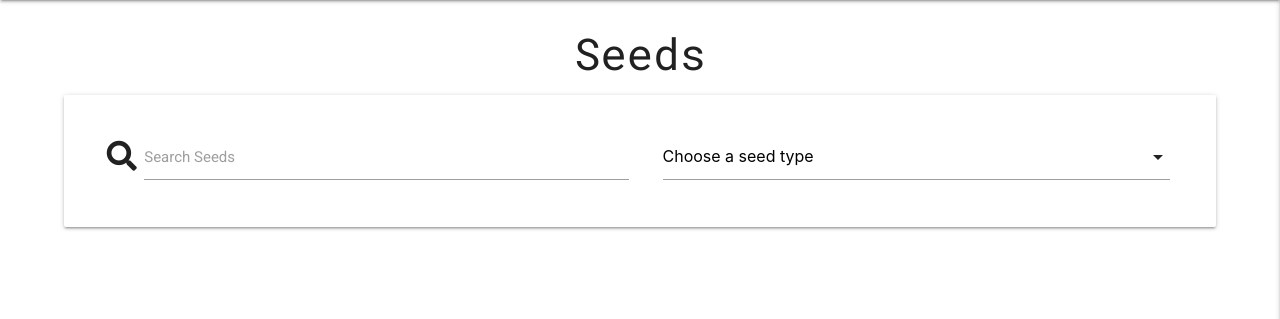
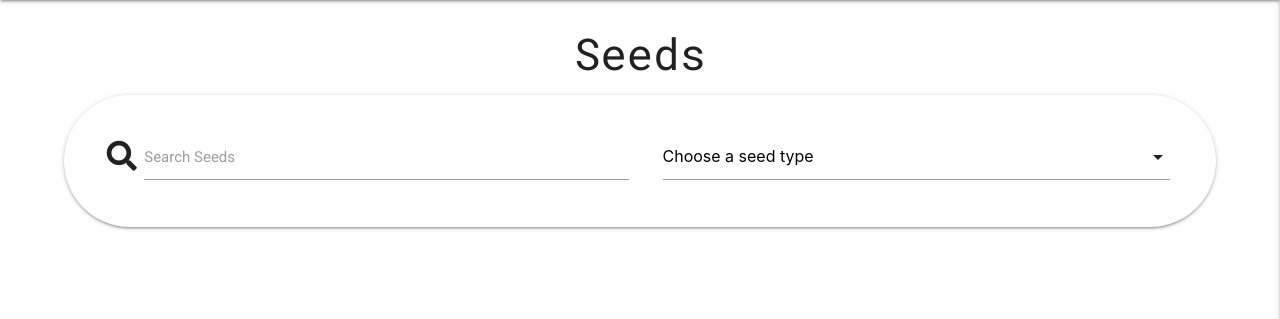
Before and after one commit to farrelleoin93/milestone-3-seed-shelf, a Flask app: page /search in a window 1280 px wide. Shown: the part 64-383 px from the top of the page. Run offline with Flask 2, Linux system fonts and the light colour scheme; data that the repository does not hold is empty; some libraries are stand-ins or nearby versions.

Commit message:
add border-radius to search bar

```diff
--- a/static/css/style.css
+++ b/static/css/style.css
@@ -152,6 +152,10 @@ opacity: 1;
 }
 
 /* --------------- seeds.html --------------- */
+.search-bar {
+  border-radius: 70px;
+}
+
 .search-button-container {
   display: flex;
   justify-content: center;
--- a/templates/seeds.html
+++ b/templates/seeds.html
@@ -4,7 +4,7 @@
     <div class="site-container">
         <h3 class="center-align">Seeds</h3>
 
-        <div class="row card-panel">
+        <div class="row card-panel search-bar">
             <form action="{{ url_for('search') }}" method="post" class="col s12 m6">
                 <div class="row search-margin valign-wrapper center-align">
                     <div class="input-field col s12">
```
